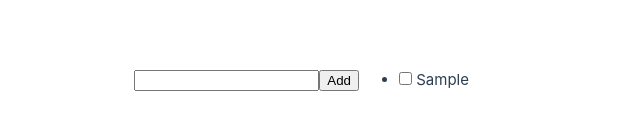
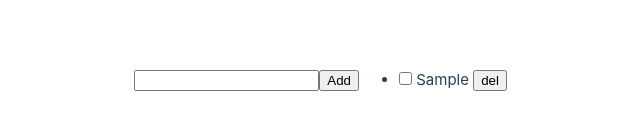
Before and after one commit to ayaosamaramadan/Planora, a Vue app in the folder frontend/: page / in a window 1280 px wide. Both pictures are taken after typing "Sample" into the empty fields and a click on the button "Add". Shown: the part 320-450 px from the top of the page, without its empty margins (281-921 px from the left). Built offline with nearby package versions, Linux system fonts and the light colour scheme.

Commit message:
delete task

```diff
--- a/frontend/src/App.vue
+++ b/frontend/src/App.vue
@@ -11,6 +11,11 @@ const addTask = () => {
     title: newTask.value,
   })
   newTask.value = ''
+}
+
+const handleDel = (id) => {
+  tasks.value = tasks.value.filter(task => task.id !== id)
+  console.log('tasks', tasks.value)
 }
 
 onMounted(() => {
@@ -29,6 +34,7 @@ onMounted(() => {
       <li v-for="task in tasks" :key="task.id">
         <input type="checkbox" v-model="task.done" />
         {{ task.title }}
+        <button @click="handleDel(task.id)">del</button>
       </li>
     </ul>
   </div>
```
